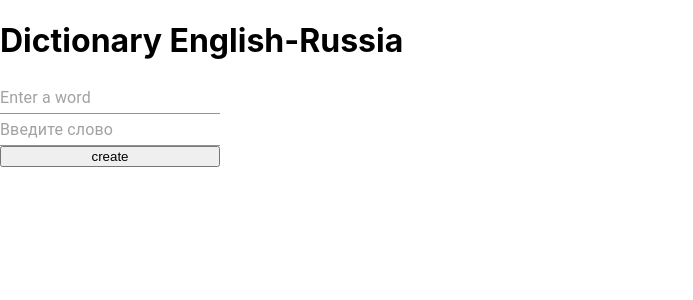
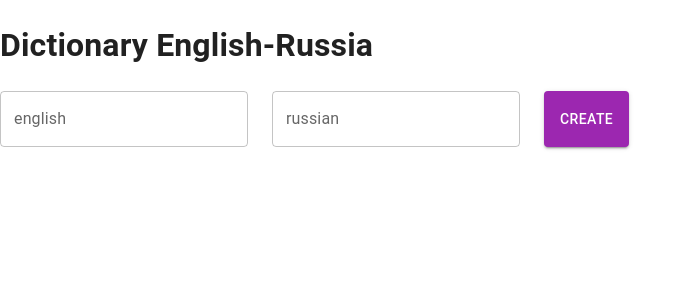
Before and after one commit to Vladimir073/dictionary_eng-rus, a React (Create React App) app: page / in a window 1280 px wide. Shown: the top 300 px of the page, without its empty margins (0-693 px from the left). Built offline with nearby package versions, Linux system fonts and the light colour scheme.

Commit message:
install mui, replace tag from mui componets

```diff
--- a/package.json
+++ b/package.json
@@ -14,15 +14,17 @@
     "@types/node": "^16.18.50",
     "@types/react": "^18.2.21",
     "@types/react-dom": "^18.2.7",
-    "gh-pages": "^6.0.0",
     "react": "^18.2.0",
     "react-dom": "^18.2.0",
     "react-scripts": "5.0.1",
     "typescript": "^4.9.5",
+    "use-local-storage": "^3.0.0",
     "uuid": "^9.0.0",
     "web-vitals": "^2.1.4"
   },
   "scripts": {
+    "predeploy": "npm run build",
+    "deploy": "gh-pages -d build",
     "start": "react-scripts start",
     "build": "react-scripts build",
     "test": "react-scripts test",
@@ -50,6 +52,7 @@
     "@types/uuid": "^9.0.3",
     "eslint": "^8.49.0",
     "eslint-plugin-jsx-a11y": "^6.7.1",
+    "gh-pages": "^6.0.0",
     "prettier": "^3.0.3"
   }
 }
--- a/src/components/dictionary/item/item_dictionary.container.tsx
+++ b/src/components/dictionary/item/item_dictionary.container.tsx
@@ -1,11 +1,18 @@
-import { FC, memo } from "react";
-import { DictionaryModel } from "../../../models/state/dictionary_state.model";
+import { FC, memo } from 'react';
+import { DictionaryModel } from '../../../models/state/dictionary_state.model';
+import { Checkbox } from '@mui/material';
 
-export const ItemDictionary: FC<DictionaryModel> = memo(({ rus, eng }) => {
-  return (
-    <li>
-      <span>{rus}</span>
-      <span>{eng}</span>
-    </li>
-  );
+interface IItemDictionary extends DictionaryModel {
+    handleOnChecked: (id: string) => void;
+}
+
+export const ItemDictionary: FC<IItemDictionary> = memo(({ rus, eng, checked, handleOnChecked, id }) => {
+    return (
+        <li>
+            <Checkbox checked={checked} color='secondary' onClick={() => handleOnChecked(id)} />
+            <span>
+                {eng} - {rus}
+            </span>
+        </li>
+    );
 });
--- a/src/components/dictionary/list/list_dictionary.container.tsx
+++ b/src/components/dictionary/list/list_dictionary.container.tsx
@@ -2,30 +2,48 @@ import { FC, memo, useCallback, useEffect, useState } from 'react';
 import { DictionaryModel } from '../../../models/state/dictionary_state.model';
 import { ItemDictionary } from '../item/item_dictionary.container';
 import { v4 as uuidv4 } from 'uuid';
-import { Button } from '@mui/base/Button';
-import { FormControl, Input } from '@mui/material';
+import { FormControl, Stack, Button, TextField, CssBaseline } from '@mui/material';
 import { localStorageValue } from '../../../constants/localStorage.constants';
 
 export const ListDictionary: FC = memo(() => {
     const [dictionary, setDictionary] = useState<DictionaryModel[]>([]);
-    const [valueEngRus, setValueEngRus] = useState<DictionaryModel>({
+    const [valueEngRus, setValueEngRus] = useState({
         eng: '',
         rus: '',
     });
+    const [validated, setValidated] = useState<boolean>(false);
 
     const handleSubmit = useCallback(
         (event: React.FormEvent<HTMLButtonElement>) => {
             event.preventDefault();
             if (!valueEngRus.eng || !valueEngRus.rus) {
+                setValidated(true);
                 return;
             }
-            setDictionary([...dictionary, { ...valueEngRus, id: uuidv4() }]);
-            localStorage.clear();
-            localStorage.setItem(localStorageValue, JSON.stringify(dictionary));
+            setValidated(false);
+            setDictionary([...dictionary, { ...valueEngRus, checked: false, id: uuidv4() }]);
             setValueEngRus({ eng: '', rus: '' });
         },
         [dictionary, valueEngRus],
     );
+
+    function changeChecked(id: string) {
+        setDictionary(
+            dictionary.map<DictionaryModel>(item => {
+                if (item.id === id) {
+                    return { ...item, checked: !item.checked };
+                } else {
+                    return item;
+                }
+            }),
+        );
+    }
+
+    useEffect(() => {
+        if (localStorage.length) {
+            setDictionary(JSON.parse(localStorage.getItem(localStorageValue) || ''));
+        }
+    }, []);
 
     useEffect(() => {
         localStorage.clear();
@@ -34,33 +52,53 @@ export const ListDictionary: FC = memo(() => {
 
     return (
         <div>
+            <CssBaseline />
             <h1>Dictionary English-Russia</h1>
             <FormControl>
-                <Input
-                    type='string'
-                    name='eng'
+                <Stack direction='row' spacing={3}>
+                    <TextField
+                        error={validated}
+                        id='outlined-required'
+                        label='english'
                         value={valueEngRus.eng}
-                    onChange={e =>
+                        placeholder='Enter a word'
+                        onChange={e => {
                             setValueEngRus({
                                 ...valueEngRus,
                                 eng: e.target.value,
-                        })
-                    }
-                    placeholder='Enter a word'
+                            });
+                            setValidated(false);
+                        }}
                     />
-                <Input
-                    type='string'
-                    name='rus'
+                    <TextField
+                        error={validated}
+                        id='outlined-required'
+                        label='russian'
                         value={valueEngRus.rus}
-                    onChange={e => setValueEngRus({ ...valueEngRus, rus: e.target.value })}
                         placeholder='Введите слово'
+                        onChange={e => {
+                            setValueEngRus({ ...valueEngRus, rus: e.target.value });
+                            setValidated(false);
+                        }}
                     />
-                <Button onClick={handleSubmit}>create</Button>
+                    <Button onClick={handleSubmit} variant='contained' color='secondary'>
+                        create
+                    </Button>
+                </Stack>
             </FormControl>
 
             <ul>
                 {dictionary.map(item => {
-                    return <ItemDictionary key={item.id} eng={item.eng} rus={item.rus} />;
+                    return (
+                        <ItemDictionary
+                            key={item.id}
+                            id={item.id}
+                            eng={item.eng}
+                            rus={item.rus}
+                            checked={item.checked}
+                            handleOnChecked={changeChecked}
+                        />
+                    );
                 })}
             </ul>
         </div>
```
Also changed, not shown: src/models/state/dictionary_state.model.ts (+4 -3 lines), 1 other file (tests, documents, lock files or other folders). Lines whose indentation alone changed are shown as unchanged.
